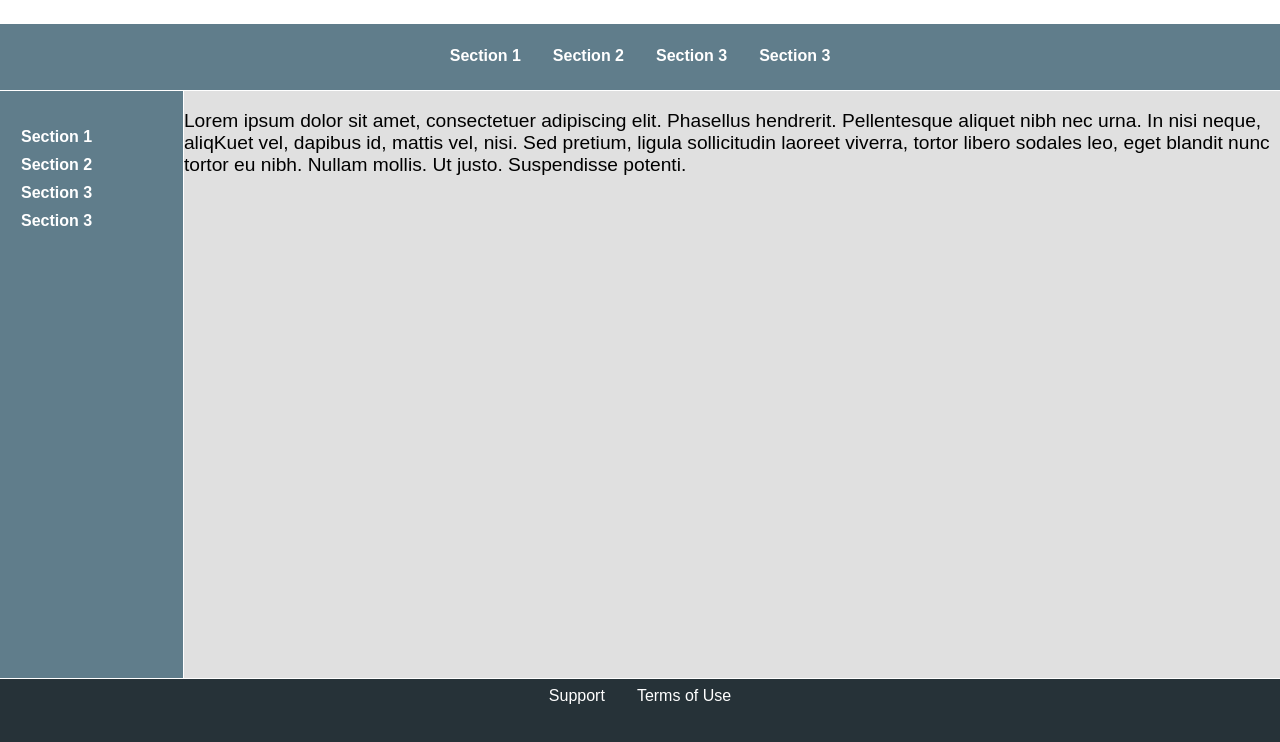
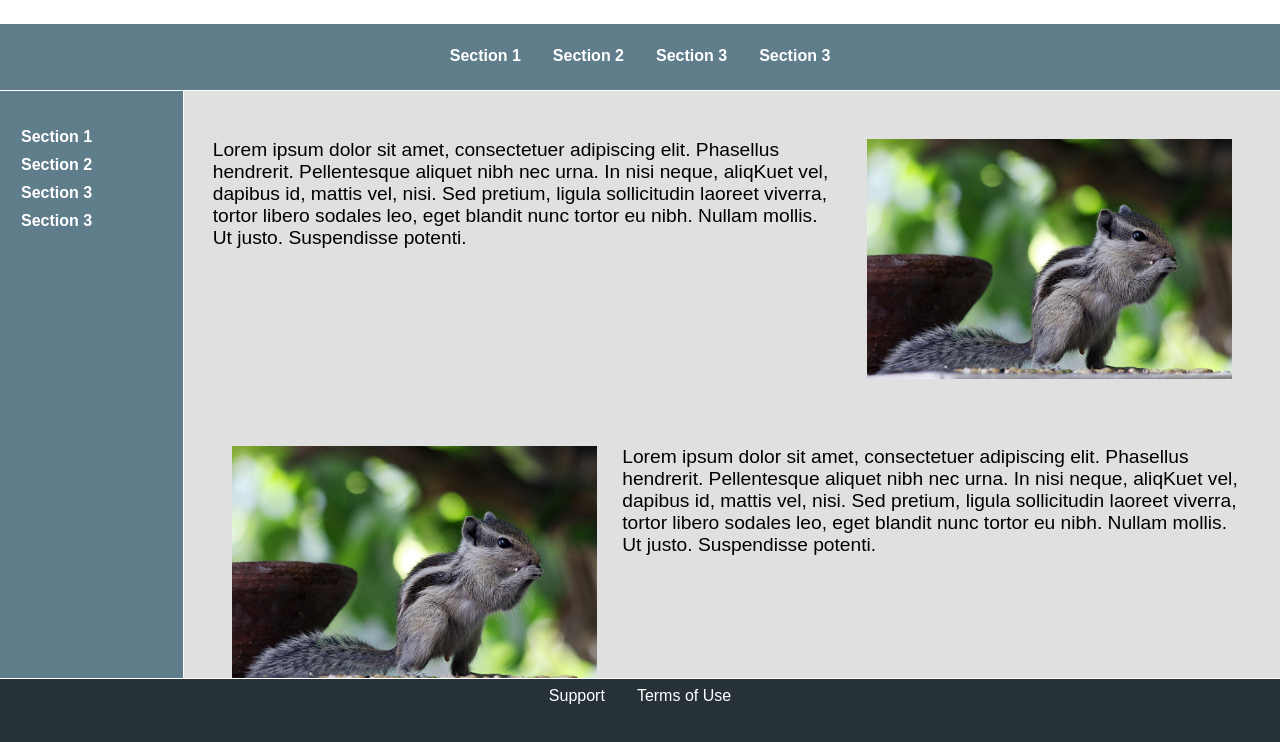
Before and after one commit to Tessa00703/final_exercise_my-blog, a website built with Parcel: page index.html in a window 1280 px wide. Shown: the part 56-798 px from the top of the page. Built offline with nearby package versions, Linux system fonts and the light colour scheme; files whose address does not match are found by name.

Commit message:
Finished Primer.

```diff
--- a/index.html
+++ b/index.html
@@ -48,7 +48,17 @@
 </aside>
 <main class="content">
 	<div class="blog">
-		<div>
+		<p>
+			Lorem ipsum dolor sit amet, consectetuer adipiscing elit. Phasellus hendrerit. Pellentesque aliquet nibh
+			nec urna. In nisi neque, aliqKuet vel, dapibus id, mattis vel, nisi. Sed pretium, ligula sollicitudin
+			laoreet viverra, tortor libero sodales leo, eget blandit nunc tortor eu nibh. Nullam mollis. Ut justo.
+			Suspendisse potenti.
+		</p>
+
+		<img src="images/pexels-photo-2832217.jpeg" alt="pexils" class="blog-image__item">
+	</div>
+	<div class="blog">
+		<img src="images/pexels-photo-2832217.jpeg" alt="pexils" class="blog-image__item">
 		<p>
 			Lorem ipsum dolor sit amet, consectetuer adipiscing elit. Phasellus hendrerit. Pellentesque aliquet nibh
 			nec urna. In nisi neque, aliqKuet vel, dapibus id, mattis vel, nisi. Sed pretium, ligula sollicitudin
@@ -57,6 +67,15 @@
 		</p>
 
 	</div>
+	<div class="blog">
+		<p>
+			Lorem ipsum dolor sit amet, consectetuer adipiscing elit. Phasellus hendrerit. Pellentesque aliquet nibh
+			nec urna. In nisi neque, aliqKuet vel, dapibus id, mattis vel, nisi. Sed pretium, ligula sollicitudin
+			laoreet viverra, tortor libero sodales leo, eget blandit nunc tortor eu nibh. Nullam mollis. Ut justo.
+			Suspendisse potenti.
+		</p>
+		<img src="images/pexels-photo-2832217.jpeg" alt="pexils" class="blog-image__item">
+
 	</div>
 </main>
 
--- a/src/styles.css
+++ b/src/styles.css
@@ -116,18 +116,21 @@ body {
     text-decoration: none;
 }
 
+.blog {
+    font-size: 1.2rem;
+    display: flex;
+    grid-column-gap: 0.5vw;
+    flex-direction: row;
+    overflow: hidden;
+    align-content: space-between;
+    margin: 1.5em;
+}
 
-/*......................*/
-
-.blog {
-    /*overflow: scroll;*/
-    /*position: absolute;*/
-    font-size: 1.2rem;
-    /*overflow: auto;*/
-    display:flex;
-    grid-template-columns: 1fr 1fr;
-    grid-template-rows:1fr 1fr ;
-    /*padding: 20px;*/
-    grid-column-gap: 0.5vw;
-    overflow: hidden;
+.blog img {
+    margin: 1em;
+    background-position: center;
+    height: 30vh;
+    width: 35vw;
+    object-fit: cover;
+    vertical-align: bottom;
 }
```
Lines whose indentation alone changed are shown as unchanged.
